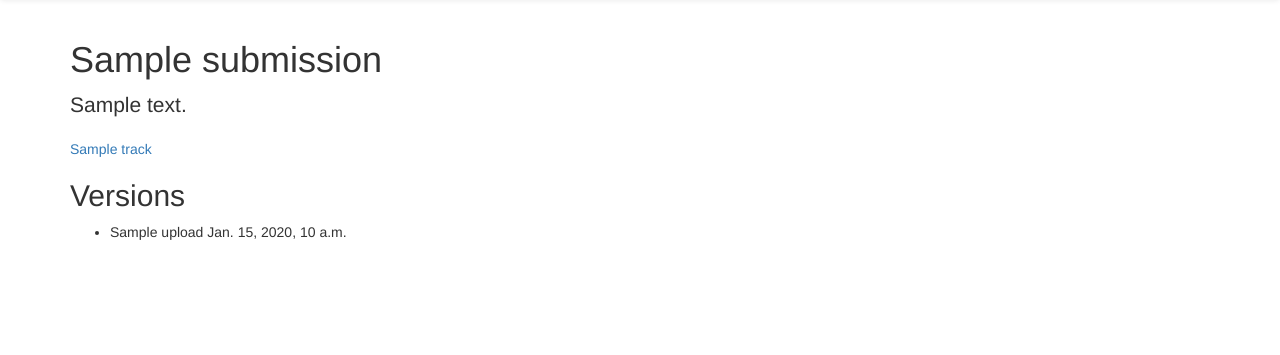
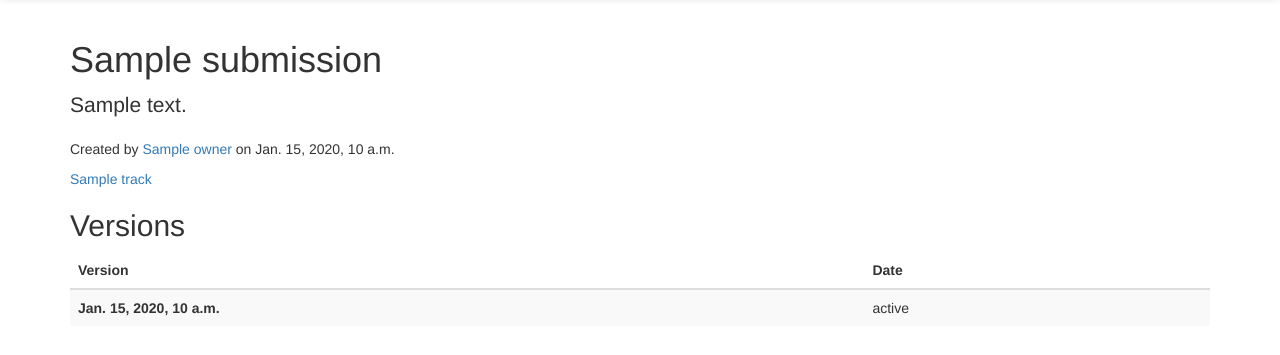
Before and after one commit to fossgalaxy/comet, a Django app: template fg_competitions/templates/fg_competitions/submission_detail.html in a window 1280 px wide. Shown: the part 52-407 px from the top of the page. Run offline with Django 3.2, Linux system fonts and the light colour scheme; the template is opened without the code that fills it: most values are stand-ins (such as "Sample title", 1, 10 or a date in 2020); some libraries are stand-ins or nearby versions.

Commit message:
tidy up submission page

```diff
--- a/fg_competitions/templates/fg_competitions/submission_detail.html
+++ b/fg_competitions/templates/fg_competitions/submission_detail.html
@@ -5,6 +5,7 @@
 {% block content %}
 <h1>{{submission}}</h1>
 <p class="lead">{{submission.description}}</p>
+<p>Created by <a href="{{submission.owner.get_absolute_url}}">{{submission.owner}}</a> on {{submission.created}}</p>
 
 {% if submission.owner == user %}
 <p class="alert">This is your submission.</p>
@@ -13,13 +14,29 @@
 <a href="{{submission.track.get_absolute_url}}">{{submission.track}}</a>
 
 <h2>Versions</h2>
-<ul>
-  {% for upload in submission.uploads.all %}
-  <li>{{upload}} {{upload.created}}</li>
+<table class="table table-striped">
+  <thead>
+  <tr>
+    <th>Version</th>
+    <th>Date</th>
+    <th></th>
+  </tr>
+</thead>
+<tbody>
+    {% for upload in submission.uploads.all %}
+  <tr>
+    <th>{{upload.created}}</th>
+    <td>{{upload.get_status_display}}</td>
+    <td></td>
+  </tr>
   {% empty %}
-  <li>There are no uploads for this submission</li>
+  <tr>
+  <td colspan="3" class="muted">There are no uploads for this submission</td>
+</tr>
   {% endfor %}
-</ul>
+</tbody>
+</table>
+
 
 {% if submission.owner == user and submission.track.allow_update %}
 <a class="btn btn-primary" href="{% url 'submission_upload' submission=submission.pk %}">Upload new submission</a>
```
